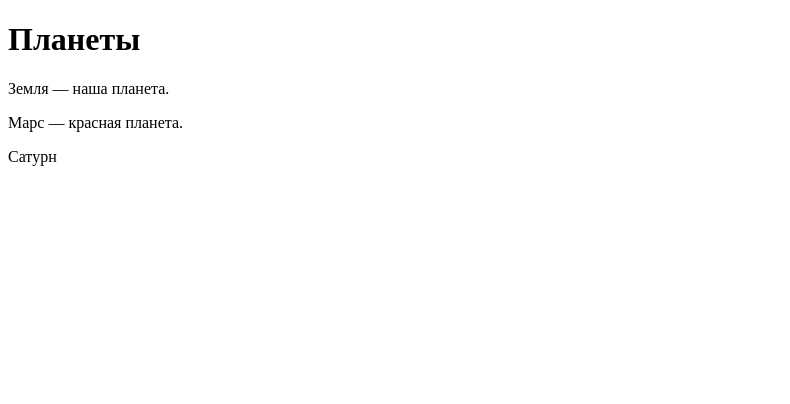
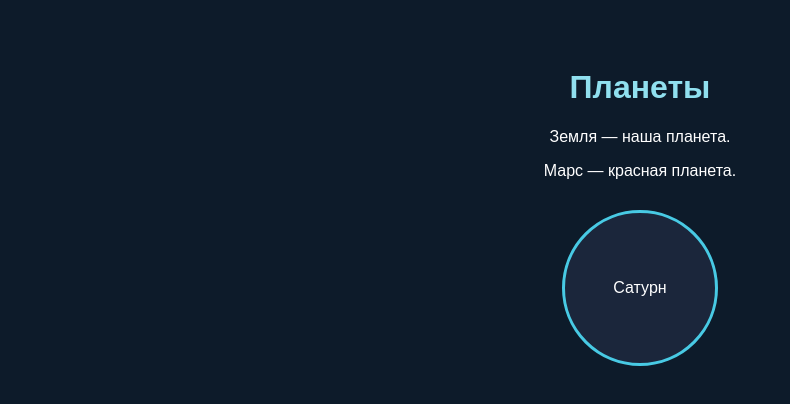
Before and after one commit to shokirova667-la/kosmoc_project, a plain HTML site: page index.html in a window 1280 px wide. Shown: the whole page, without its empty margins (0-790 px from the left). Drawn offline with Linux system fonts and the light colour scheme.

Commit message:
kosmoc project

```diff
--- a/index.html
+++ b/index.html
@@ -3,7 +3,7 @@
 <head>
     <meta charset="UTF-8">
     <title>Космос</title>
-    <link rel="stylesheet" href="2_space.css">
+   <link rel="stylesheet" href="./style.css">
 </head>
 <body>
     <h1>Планеты</h1>
--- a/style.css
+++ b/style.css
@@ -0,0 +1,21 @@
+body {
+    font-family: Arial;
+    background-color: #0d1b2a;
+    color: white;
+    padding: 40px;
+    text-align: center;
+}
+
+h1 {
+    color: #90e0ef;
+}
+
+.planet {
+    background-color: #1b263b;
+    border: 3px solid #48cae4;
+    width: 150px;
+    height: 150px;
+    line-height: 150px;
+    margin: 30px auto;
+    border-radius: 50%;
+}
```
